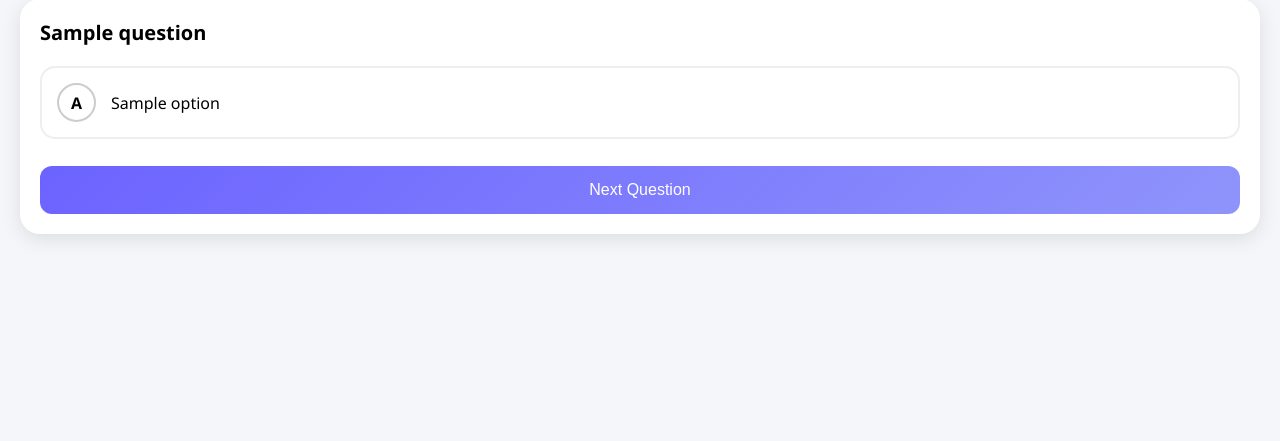
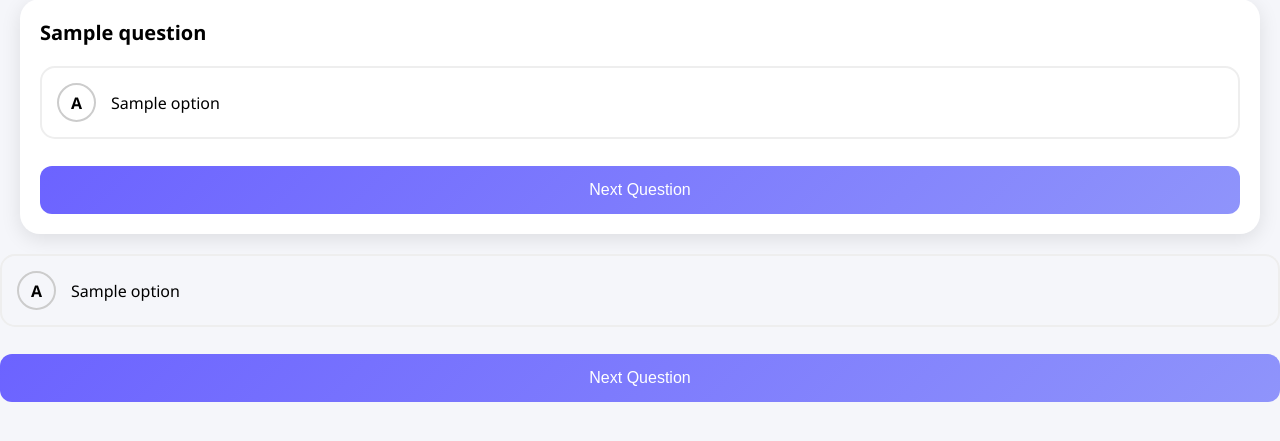
Before and after one commit to tanharahman2003t-art/Nayon, a Flask app: template templates/quiz.html in a window 1280 px wide. Shown: the part 146-587 px from the top of the page. Run offline with Flask 3, Linux system fonts and the light colour scheme; the template is opened without the code that fills it: most values are stand-ins (such as "Sample title", 1, 10 or a date in 2020).

Commit message:
Update quiz.html

```diff
--- a/templates/quiz.html
+++ b/templates/quiz.html
@@ -150,3 +150,24 @@ button {
 
 </body>
 </html>
+<form method="POST" id="quizForm">
+{% for option in question.options %}
+<label class="option
+{% if show_result %}
+    {% if option == correct %} correct
+    {% elif option == selected %} wrong
+    {% endif %}
+{% endif %}
+">
+    <input type="radio" name="answer" value="{{ option }}" hidden>
+
+    <div class="circle">
+        {{ ['A','B','C','D'][loop.index0] }}
+    </div>
+
+    {{ option }}
+</label>
+{% endfor %}
+
+<button type="submit" id="btn">Next Question</button>
+</form>
```
